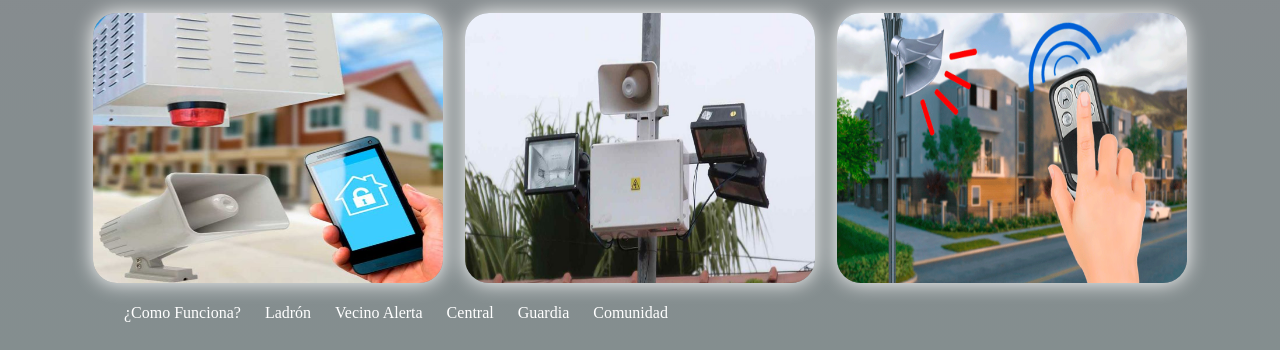
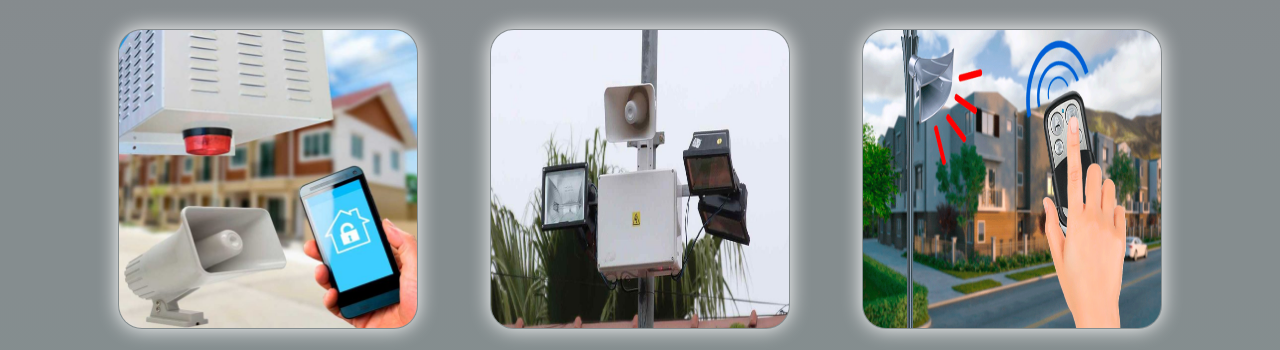
Before and after one commit to luchinimatias/MatiasLuchini, a plain HTML site: page pages/alarmaComunitaria.html in a window 1280 px wide. Shown: the part 755-1105 px from the top of the page. Drawn offline with nearby package versions, Linux system fonts and the light colour scheme; a web font is replaced by a local one.

Commit message:
Se modifican imagenes de video y alarma

```diff
--- a/pages/alarmaComunitaria.html
+++ b/pages/alarmaComunitaria.html
@@ -133,24 +133,19 @@
             <div>
               <picture class="contenedorBanner">
                 <img
-                  class="borde"
-                  width="350"
-                  height="270"
+                  class="borde imagenFlayer"
                   src="../assets/images/alarma-comunitaria-vecinal.jpg"
                   alt="kit de camaras dahua"
                 />
 
                 <img
-                  class="borde"
-                  width="350"
-                  height="270"
+                  class="borde imagenFlayer"
+
                   src="../assets/images/alarmacom.jpg"
                   alt="kit de camaras dahua"
                 />
                 <img
-                  class="borde"
-                  width="350"
-                  height="270"
+                  class="borde imagenFlayer"
                   src="../assets/images/Alarma-Comunitaria.png"
                   alt="kit de camaras dahua"
                 />
--- a/styles/styles.css
+++ b/styles/styles.css
@@ -172,13 +172,8 @@
   justify-content: space-around;
   flex-wrap: wrap;
 }
-.contenedorAside {
-  display: flex;
-  justify-items: center;
-  justify-content: space-around;
-  flex-wrap: wrap;
-}
-.contenedorAside img{
+
+.contenedorBanner img{
   padding-top: 1px;
   padding-left: 1px;
   padding-bottom: 1px;
```
Also changed, not shown: index.html (+1 -1 lines), pages/videoVigilancia.html (+3 -5 lines).
